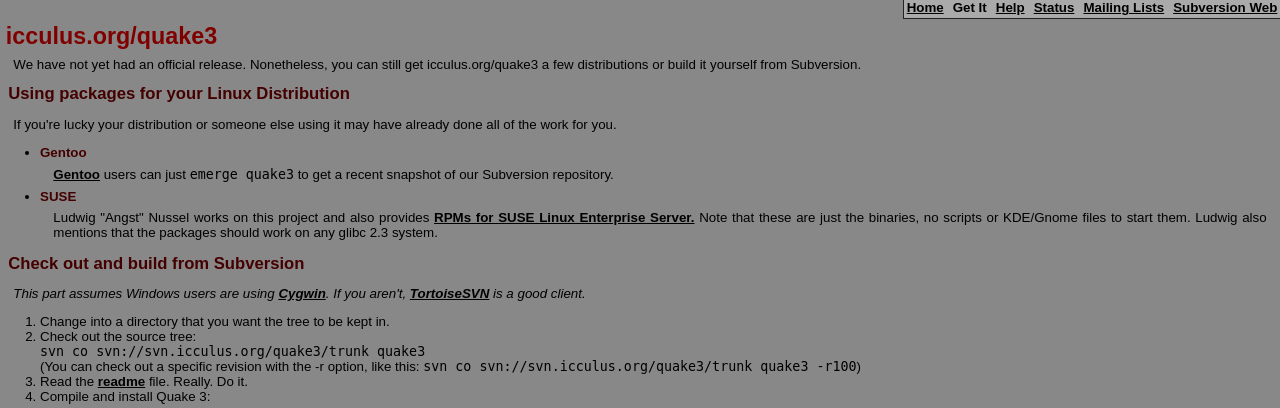
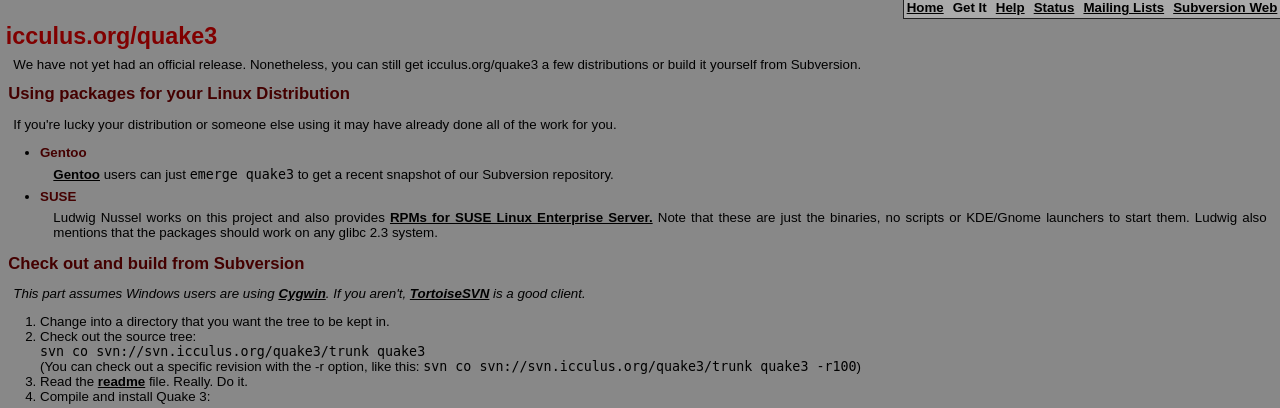
Before and after one commit to ariya/ioquake3, a PHP site: page /?page=get in a window 1280 px wide. Shown: the top 408 px of the page. Run offline with PHP 8.4, Linux system fonts and the light colour scheme; data that the repository does not hold is empty.

Commit message:
Lugwig doesn't want to be an internet predator anymore.
git-svn-id: svn://svn.icculus.org/quake3/trunk@334 edf5b092-35ff-0310-97b2-ce42778d08ea

```diff
--- a/web/include/get.php
+++ b/web/include/get.php
@@ -12,11 +12,11 @@
 	</li>
 	<li>
 		<h3>SUSE</h3>
-		<p>Ludwig "Angst" Nussel works on this project and also provides
+		<p>Ludwig Nussel works on this project and also provides
 		<a href="ftp://ftp.gwdg.de/pub/linux/suse/ftp.suse.com/people/lnussel/quake3">
-		RPMs for SUSE Linux Enterprise Server.</a> Note that these are just the binaries,
-		no scripts or KDE/Gnome files to start them. Ludwig also mentions that the packages
-		should work on any glibc 2.3 system.</p>
+		RPMs for SUSE Linux Enterprise Server.</a> Note that these are just
+		the binaries, no scripts or KDE/Gnome launchers to start them. Ludwig also
+		mentions that the packages should work on any glibc 2.3 system.</p>
 	</li>
 </ul>
 
```
